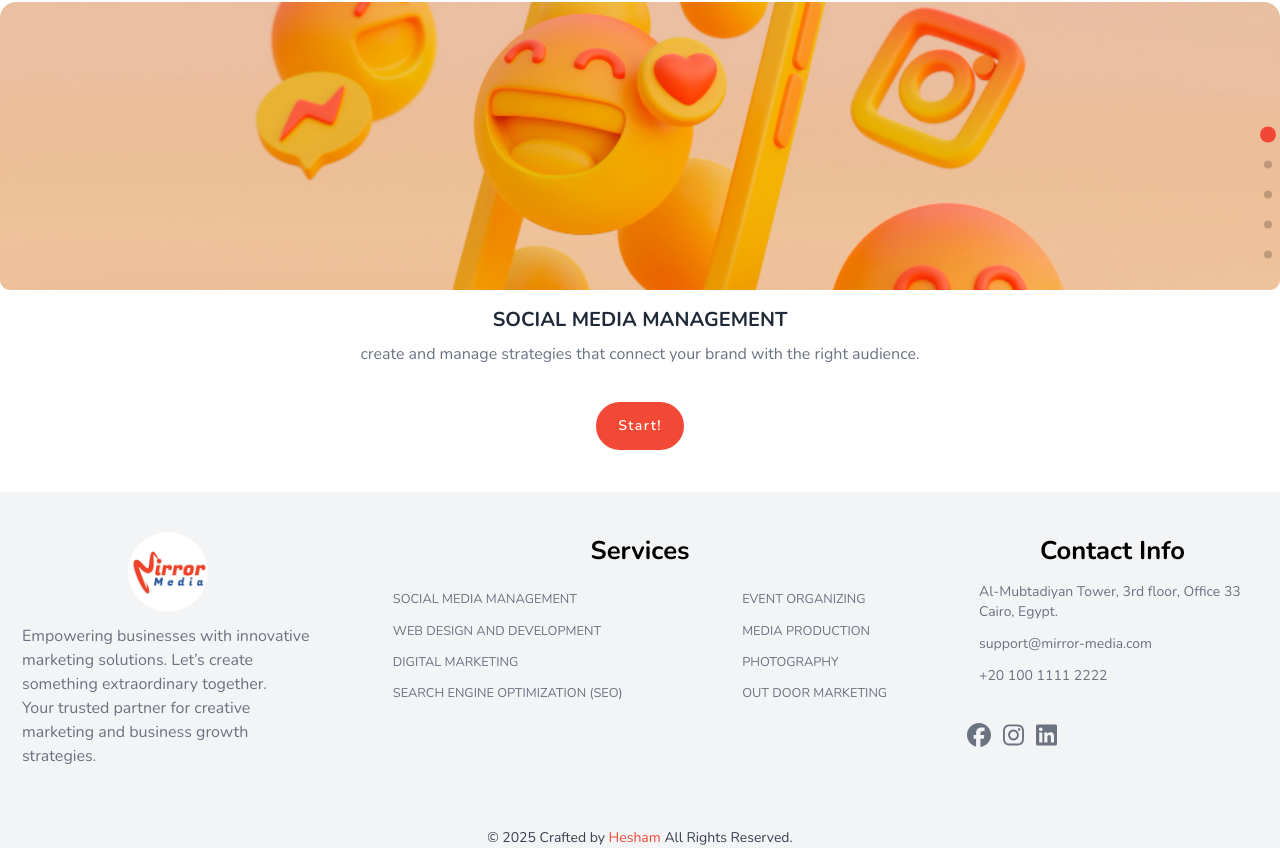
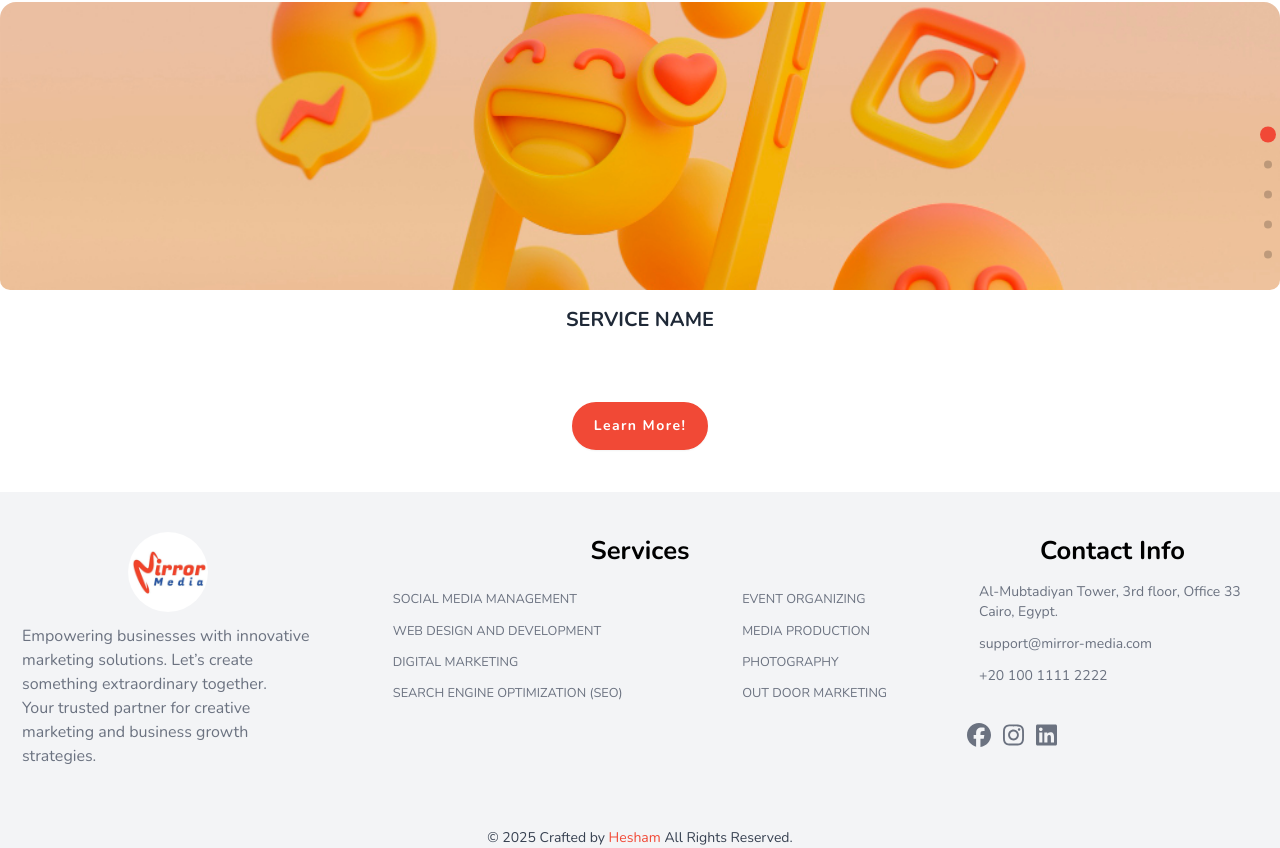
Before and after one commit to neutroon/mirror-media-react, a React (Vite) app: page / in a window 1280 px wide. Shown: the part 1421-2269 px from the top of the page. Built offline with nearby package versions, Linux system fonts and the light colour scheme.

Commit message:
add props for title, image and description

```diff
--- a/src/components/ServiceCard/ServiceCard.jsx
+++ b/src/components/ServiceCard/ServiceCard.jsx
@@ -3,8 +3,14 @@ import { useState } from "react";
 import styles from "./ServiceCard.module.css";
 import { LazyLoadImage } from "react-lazy-load-image-component";
 import "react-lazy-load-image-component/src/effects/blur.css";
+import { NavLink } from "react-router-dom";
 
-const ServiceCard = ({ cardDirection = "right", inSlider = false }) => {
+const ServiceCard = ({
+  inSlider = false,
+  title = "Service name",
+  description = "",
+  image = "/service images/SOCIAL MEDIA MANAGEMENT.jpg",
+}) => {
   const [isActive, setIsActive] = useState(false);
 
   return (
@@ -28,23 +34,29 @@ const ServiceCard = ({ cardDirection = "right", inSlider = false }) => {
           /> */}
           <LazyLoadImage
             className="h-full rounded-none w-full object-cover absolute "
-            src="/service images/SOCIAL MEDIA MANAGEMENT.jpg"
+            src={image}
             alt="service image"
             effect="blur"
           />
         </figure>
         <div className="card-body px-2 ">
           <h2 className="card-title mx-auto font-bold">
-            SOCIAL MEDIA MANAGEMENT
+            {title.toUpperCase()}
           </h2>
           <p className="text-gray-500">
-            create and manage strategies that connect your brand with the right
-            audience.
+            {description.length > 100
+              ? description.substring(0, 100) + "..."
+              : description}
           </p>
           <div className={`card-actions `}>
-            <button className="btn main-btn tracking-widest mx-auto">
-              Start!
-            </button>
+            <NavLink
+              to={`/services/${title.toLowerCase()}`}
+              className={"mx-auto"}
+            >
+              <button className="btn main-btn tracking-widest font-bold">
+                Learn More!
+              </button>
+            </NavLink>
           </div>
         </div>
       </div>
```
